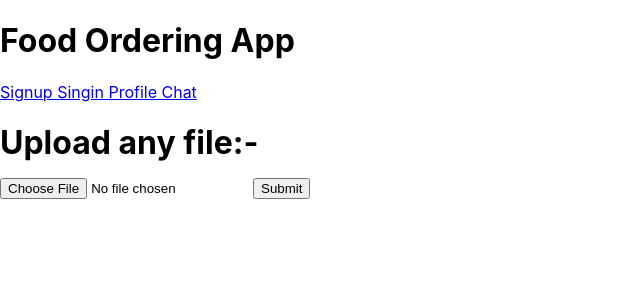
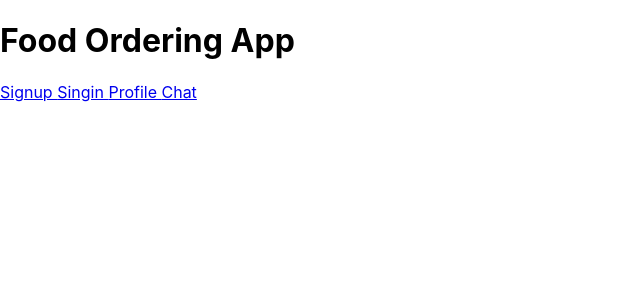
Before and after one commit to rockingatgithub/cn-feb-2022-food-ordering-app-client, a React (Create React App) app: page / in a window 1280 px wide. Shown: the top 300 px of the page, without its empty margins (0-640 px from the left). Built offline with nearby package versions, Linux system fonts and the light colour scheme; no server answers.

Commit message:
Review fixes

```diff
--- a/src/components/App.js
+++ b/src/components/App.js
@@ -41,14 +41,6 @@ class App extends Component {
           <Link to='/chat'> Chat </Link>
         </div>
 
-            <h1>
-              Upload any file:-
-              <form action="http://localhost:8000/upload" method="post" enctype="multipart/form-data">
-                  <input type="file" name="avatar" />
-                  <button type='submit' > Submit </button>
-              </form>
-            </h1>
-
       </BrowserRouter>
     );
   }
```
